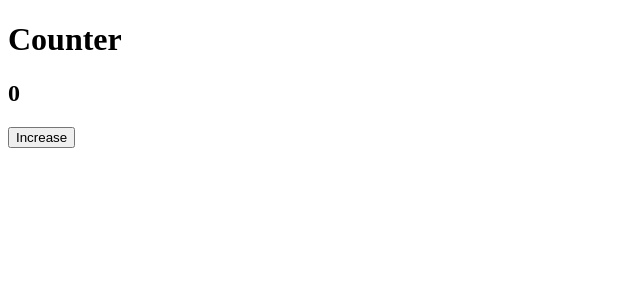
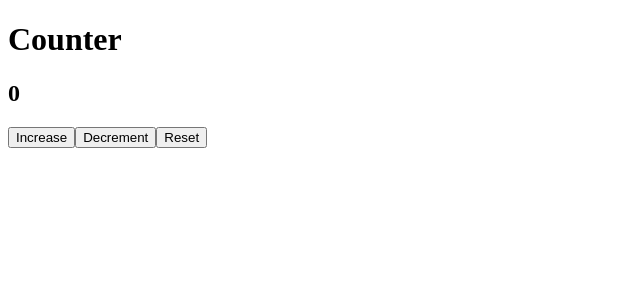
Before and after one commit to MartynaBartniczak/React, a React (Create React App) app: page / in a window 1280 px wide. Shown: the top 300 px of the page, without its empty margins (0-640 px from the left). Built offline with nearby package versions, Linux system fonts and the light colour scheme.

Commit message:
trzy przyciski

```diff
--- a/src/components/Counter.js
+++ b/src/components/Counter.js
@@ -6,9 +6,21 @@ export default class Counter extends React.Component {
         value: 0
     }
 
-  handleIncrementClick = () => {
+    dodaje = () => {
         this.setState({
             value: this.state.value + 1
+        })
+    }
+
+    odejmuje = () => {
+        this.setState({
+            value: this.state.value - 1
+        })
+    }
+
+    resetuje = () => {
+        this.setState({
+            value:0
     })
     }
 
@@ -19,10 +31,21 @@ export default class Counter extends React.Component {
                 <h2>{this.state.value}</h2>
                 <div>
                     <button
-            onClick={this.handleIncrementClick}
+                        onClick={this.dodaje}
                     >
                         Increase
                     </button>
+                    <button
+                        onClick={this.odejmuje}
+                    >
+                        Decrement
+                    </button>
+                    <button
+                        onClick={this.resetuje}
+                    >
+                        Reset
+                    </button>
+
                 </div>
             </div>
         )
```
Also changed, not shown: package.json (line endings or trailing spaces). Lines whose indentation alone changed are shown as unchanged.
